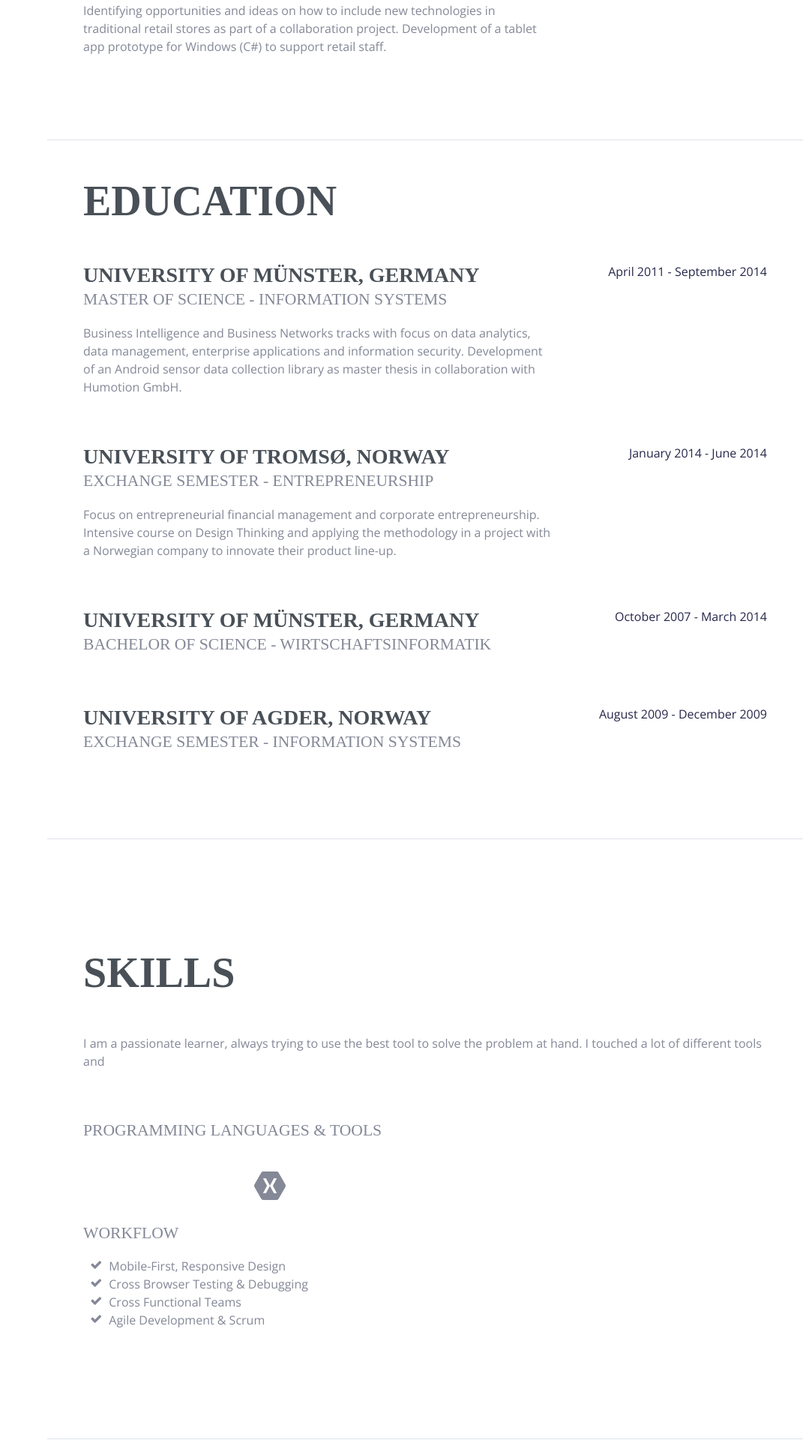
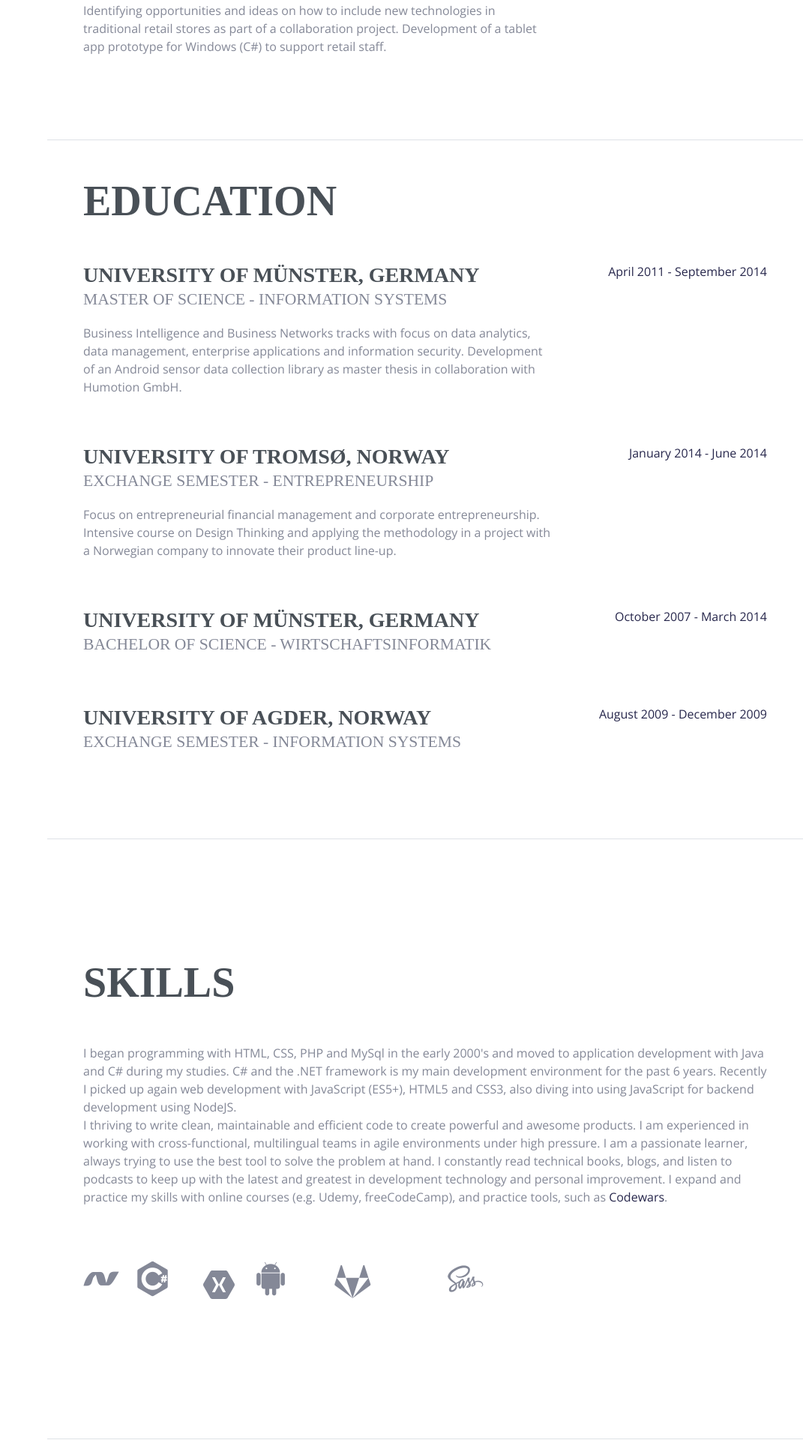
Before and after one commit to stephannielsen/snielsen.de, a PHP site: page / in a window 1280 px wide. Shown: the part 2160-4080 px from the top of the page at 75% size, without its empty margins (209-1280 px from the left). Run offline with PHP 8.4, Linux system fonts and the light colour scheme; style sheets or scripts are compiled from the project's sources; some libraries are stand-ins or nearby versions; some web fonts are replaced.

Commit message:
Extended skills and interests.

```diff
--- a/index.html
+++ b/index.html
@@ -56,9 +56,6 @@
         </li>
         <li class="nav-item">
           <a class="nav-link js-scroll-trigger" href="#interests">Interests</a>
-        </li>
-        <li class="nav-item">
-          <a class="nav-link js-scroll-trigger" href="#awards">Awards</a>
         </li>
       </ul>
     </div>
@@ -253,74 +250,69 @@
         <div class="resume-item d-flex flex-column flex-md-row mb-5">
           <div class="resume-content mr-auto">
             <p>
-              I am a passionate learner, always trying to use the best tool to solve the problem at hand. I touched a lot of different
-              tools and
+              I began programming with HTML, CSS, PHP and MySql in the early 2000's and moved to application development with Java and C# during my studies. C# and the .NET framework is my main development environment for the past 6 years. Recently I picked up again web development with JavaScript (ES5+), HTML5 and CSS3, also diving into using JavaScript for backend development using NodeJS.<br>
+              I thriving to write clean, maintainable and efficient code to create powerful and awesome products. I am experienced in working with cross-functional, multilingual teams in agile environments under high pressure.
+              I am a passionate learner, always trying to use the best tool to solve the problem at hand. I constantly read technical books, blogs, and listen to podcasts to keep up with the latest and greatest in development technology and personal improvement. I expand and practice my skills with online courses (e.g. Udemy, freeCodeCamp), and practice tools, such as <a href="https://www.codewars.com/users/snielsen">Codewars</a>.
             </p>
           </div>
         </div>
 
-        <div class="subheading mb-3">Programming Languages &amp; Tools</div>
         <ul class="list-inline list-icons">
+            <li class="list-inline-item">
+              <i class="devicon-dot-net-plain" title=".NET"></i>
+            </li>
+            <li class="list-inline-item">
+              <i class="devicon-csharp-plain" title="C#"></i>
+            </li>
+            <li class="list-inline-item">
+              <i class="devicons devicons-msql_server" title="MS SQL Server"></i>
+            </li>
+            <li class="list-inline-item">
+              <svg title="Xamarin" class="devicon-xamarin-plain" xmlns="http://www.w3.org/2000/svg" xmlns:xlink="http://www.w3.org/1999/xlink" viewBox="0 0 48 48" version="1.1">
+                <g id="surface1">
+                  <path d="M 32.875 5 L 15.125 5 C 13.988281 5 12.871094 5.652344 12.308594 6.648438 L 3.421875 22.339844 C 2.859375 23.351563 2.859375 24.648438 3.421875 25.660156 L 12.308594 41.351563 C 12.871094 42.351563 13.988281 43 15.125 43 L 32.875 43 C 34.011719 43 35.128906 42.347656 35.691406 41.351563 L 44.578125 25.660156 C 45.140625 24.648438 45.140625 23.351563 44.578125 22.339844 L 35.691406 6.648438 C 35.128906 5.652344 34.011719 5 32.875 5 Z "
+                  />
+                  <path style=" fill:#FFFFFF;" d="M 32.613281 34 L 29.5625 34 C 29.417969 34 29.277344 33.910156 29.210938 33.78125 L 24.046875 24.199219 C 24.019531 24.148438 24.011719 24.089844 24 24.039063 C 23.988281 24.089844 23.980469 24.148438 23.953125 24.199219 L 18.773438 33.78125 C 18.714844 33.910156 18.582031 33.988281 18.4375 34 L 15.386719 34 C 15.113281 34 14.902344 33.632813 15.046875 33.378906 L 20.09375 24 L 15.046875 14.601563 C 14.921875 14.375 15.074219 14.050781 15.3125 14 L 18.4375 14 C 18.570313 14 18.703125 14.089844 18.773438 14.207031 L 23.953125 23.792969 C 23.980469 23.84375 23.988281 23.890625 24 23.949219 C 24.011719 23.890625 24.019531 23.84375 24.046875 23.792969 L 29.210938 14.207031 C 29.285156 14.078125 29.417969 14 29.5625 14 L 32.613281 14 C 32.878906 14 33.078125 14.355469 32.953125 14.601563 L 27.90625 24 L 32.953125 33.378906 C 33.097656 33.632813 32.886719 34 32.613281 34 Z "
+                  />
+                </g>
+              </svg>
+            </li>
+            <li class="list-inline-item">
+              <i class="devicon-android-plain" title="Android"></i>
+            </li>
+            <li class="list-inline-item">
+              <i class="devicons devicons-visualstudio" title="Visual Studio"></i>
+            </li>
+            <li class="list-inline-item">
+              <i class="devicons devicons-git" title="Git"></i>
+            </li>
+            <li class="list-inline-item">
+              <i class="fa fa-gitlab"></i>
+            </li>
           <li class="list-inline-item">
-            <i class="devicons devicons-html5"></i>
+            <i class="devicons devicons-html5" title="HTML5"></i>
           </li>
           <li class="list-inline-item">
-            <i class="devicons devicons-css3"></i>
+            <i class="devicons devicons-css3" title="CSS3"></i>
           </li>
           <li class="list-inline-item">
-            <i class="devicons devicons-javascript"></i>
+            <i class="devicons devicons-javascript" title="JavaScript"></i>
           </li>
           <li class="list-inline-item">
-            <i class="devicons devicons-jquery"></i>
+            <i class="devicons devicons-jquery" title="jQuery"></i>
           </li>
           <li class="list-inline-item">
-            <i class="devicons devicons-sass"></i>
+            <i class="devicon-sass-plain" title="Sass"></i>
           </li>
           <li class="list-inline-item">
-            <i class="devicons devicons-less"></i>
+            <i class="devicons devicons-bootstrap" title="Bootstap"></i>
           </li>
           <li class="list-inline-item">
-            <i class="devicons devicons-bootstrap"></i>
+            <i class="devicons devicons-gulp" title="Gulp"></i>
           </li>
           <li class="list-inline-item">
-            <i class="devicons devicons-wordpress"></i>
+            <i class="devicons devicons-npm" title="NPM"></i>
           </li>
-          <li class="list-inline-item">
-            <i class="devicons devicons-grunt"></i>
-          </li>
-          <li class="list-inline-item">
-            <i class="devicons devicons-gulp"></i>
-          </li>
-          <li class="list-inline-item">
-            <i class="devicons devicons-npm"></i>
-          </li>
-          <li class="list-inline-item">
-            <svg class="devicon-xamarin-plain" xmlns="http://www.w3.org/2000/svg" xmlns:xlink="http://www.w3.org/1999/xlink" viewBox="0 0 48 48" version="1.1">
-              <g id="surface1">
-                <path d="M 32.875 5 L 15.125 5 C 13.988281 5 12.871094 5.652344 12.308594 6.648438 L 3.421875 22.339844 C 2.859375 23.351563 2.859375 24.648438 3.421875 25.660156 L 12.308594 41.351563 C 12.871094 42.351563 13.988281 43 15.125 43 L 32.875 43 C 34.011719 43 35.128906 42.347656 35.691406 41.351563 L 44.578125 25.660156 C 45.140625 24.648438 45.140625 23.351563 44.578125 22.339844 L 35.691406 6.648438 C 35.128906 5.652344 34.011719 5 32.875 5 Z "
-                />
-                <path style=" fill:#FFFFFF;" d="M 32.613281 34 L 29.5625 34 C 29.417969 34 29.277344 33.910156 29.210938 33.78125 L 24.046875 24.199219 C 24.019531 24.148438 24.011719 24.089844 24 24.039063 C 23.988281 24.089844 23.980469 24.148438 23.953125 24.199219 L 18.773438 33.78125 C 18.714844 33.910156 18.582031 33.988281 18.4375 34 L 15.386719 34 C 15.113281 34 14.902344 33.632813 15.046875 33.378906 L 20.09375 24 L 15.046875 14.601563 C 14.921875 14.375 15.074219 14.050781 15.3125 14 L 18.4375 14 C 18.570313 14 18.703125 14.089844 18.773438 14.207031 L 23.953125 23.792969 C 23.980469 23.84375 23.988281 23.890625 24 23.949219 C 24.011719 23.890625 24.019531 23.84375 24.046875 23.792969 L 29.210938 14.207031 C 29.285156 14.078125 29.417969 14 29.5625 14 L 32.613281 14 C 32.878906 14 33.078125 14.355469 32.953125 14.601563 L 27.90625 24 L 32.953125 33.378906 C 33.097656 33.632813 32.886719 34 32.613281 34 Z "
-                />
-              </g>
-            </svg>
-
-          </li>
-        </ul>
-
-        <div class="subheading mb-3">Workflow</div>
-        <ul class="fa-ul mb-0">
-          <li>
-            <i class="fa-li fa fa-check"></i>
-            Mobile-First, Responsive Design</li>
-          <li>
-            <i class="fa-li fa fa-check"></i>
-            Cross Browser Testing &amp; Debugging</li>
-          <li>
-            <i class="fa-li fa fa-check"></i>
-            Cross Functional Teams</li>
-          <li>
-            <i class="fa-li fa fa-check"></i>
-            Agile Development &amp; Scrum</li>
         </ul>
       </div>
     </section>
@@ -328,51 +320,8 @@
     <section class="resume-section p-3 p-lg-5 d-flex flex-column" id="interests">
       <div class="my-auto">
         <h2 class="mb-5">Interests</h2>
-        <p>Apart from being a web developer, I enjoy most of my time being outdoors. In the winter, I am an avid skiier and
-          novice ice climber. During the warmer months here in Colorado, I enjoy mountain biking, free climbing, and kayaking.</p>
-        <p class="mb-0">When forced indoors, I follow a number of sci-fi and fantasy genre movies and television shows, I am an aspiring
-          chef, and I spend a large amount of my free time exploring the latest technolgy advancements in the front-end web
-          development world.</p>
-      </div>
-    </section>
-
-    <section class="resume-section p-3 p-lg-5 d-flex flex-column" id="awards">
-      <div class="my-auto">
-        <h2 class="mb-5">Awards &amp; Certifications</h2>
-        <ul class="fa-ul mb-0">
-          <li>
-            <i class="fa-li fa fa-trophy text-warning"></i>
-            Google Analytics Certified Developer</li>
-          <li>
-            <i class="fa-li fa fa-trophy text-warning"></i>
-            Mobile Web Specialist - Google Certification</li>
-          <li>
-            <i class="fa-li fa fa-trophy text-warning"></i>
-            1
-            <sup>st</sup>
-            Place - University of Colorado Boulder - Emerging Tech Competition 2009</li>
-          <li>
-            <i class="fa-li fa fa-trophy text-warning"></i>
-            1
-            <sup>st</sup>
-            Place - University of Colorado Boulder - Adobe Creative Jam 2008 (UI Design Category)</li>
-          <li>
-            <i class="fa-li fa fa-trophy text-warning"></i>
-            2
-            <sup>nd</sup>
-            Place - University of Colorado Boulder - Emerging Tech Competition 2008</li>
-          <li>
-            <li>
-              <i class="fa-li fa fa-trophy text-warning"></i>
-              1
-              <sup>st</sup>
-              Place - James Buchanan High School - Hackathon 2006</li>
-            <li>
-              <i class="fa-li fa fa-trophy text-warning"></i>
-              3
-              <sup>rd</sup>
-              Place - James Buchanan High School - Hackathon 2005</li>
-        </ul>
+        <p>Exercise is important for me to refill my batteries during the week. I am an avid sailor since my childhood, spending my time on the water in the warmer months, but also enjoying putting in the necessary work on the boat during winter time. I generally enjoy spending my time outside with family and friends.</p>
+        <p class="mb-0">When forced indoors, I spend my time reading novels, play board and video games and explore the latest technology &amp; development trends, besides watching my kids grow up everyday <i class="fa fa-smile-o"></i>.</p>
       </div>
     </section>
 
@@ -380,7 +329,7 @@
 
   <!-- Bootstrap core JavaScript -->
   <script src="vendor/jquery/jquery.min.js"></script>
-  <script src="vendor/bootstrap/js/bootstrap.bundle.min.js"></script>
+  <script src="vendor/bootstrap/js/bootstrap.bundle.min.js"></script>i
 
   <!-- Plugin JavaScript -->
   <script src="vendor/jquery-easing/jquery.easing.min.js"></script>
--- a/scss/resume.scss
+++ b/scss/resume.scss
@@ -14,5 +14,5 @@
 
 /* if you want to change the original color */
 .devicon-xamarin-plain path {
-  fill: #848897;
+  fill: $waterloo;
 }
```
